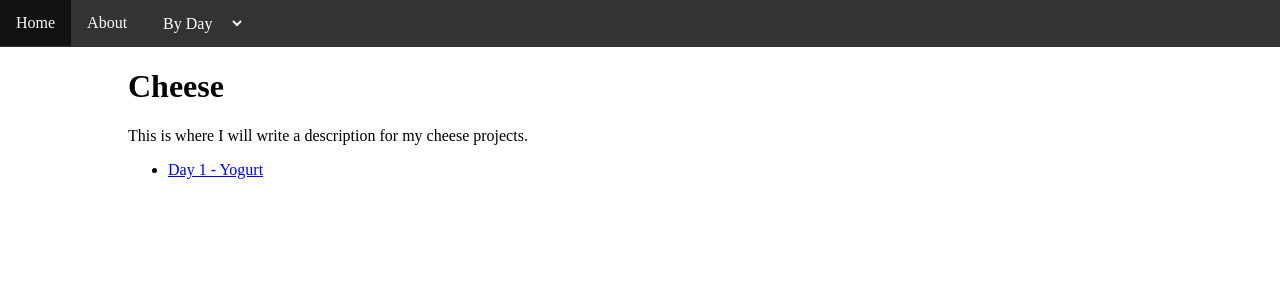
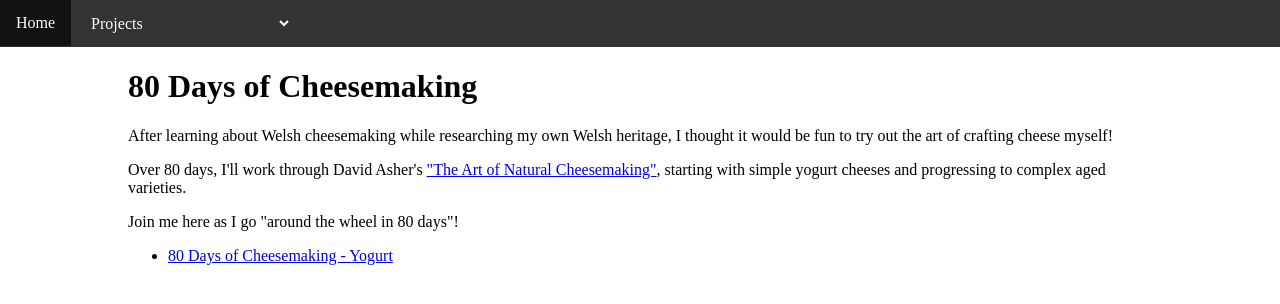
Before and after one commit to benlloyd1016/benlloyd1016.github.io, a Jekyll site: the page built from cheese.html, in a window 1280 px wide. Shown: the top 304 px of the page. Built offline with Jekyll 4.4.1, drawn with Linux system fonts in a browser that asks for light colours.

Commit message:
Routine update

```diff
--- a/_layouts/default.html
+++ b/_layouts/default.html
@@ -14,11 +14,10 @@
     <nav>
         <ul>
             <li><a href="/">Home</a></li>
-            <li><a href="/about/">About</a></li>
             <li>
                 <select onchange="location = this.value;">
-                    <option value="/">By Day</option>
-                    <option value="/cheese.html">Cheese</option>
+                    <option value="/">Projects</option>
+                    <option value="/cheese.html">80 Days of Cheesemaking</option>
                     <!-- Add other categories here -->
                   </select>
             </li>
--- a/cheese.html
+++ b/cheese.html
@@ -1,8 +1,14 @@
 ---
 layout: default
 ---
-<h1>Cheese</h1>
-<p>This is where I will write a description for my cheese projects.</p>
+<h1>80 Days of Cheesemaking</h1>
+
+<p>After learning about Welsh cheesemaking while researching my own Welsh heritage, I thought it would be fun to try out the art of crafting cheese myself!</p>
+
+<p>Over 80 days, I'll work through David Asher's <a href="https://www.theblacksheepschool.com/book-the-art-of-natural-cheesemaking">"The Art of Natural Cheesemaking"</a>, starting with simple yogurt cheeses and progressing to complex aged varieties.</p>
+
+<p>Join me here as I go "around the wheel in 80 days"!</p>
+
 <ul>
   {% for post in site.categories.cheese %}
     <li><a href="{{ post.url }}">{{ post.title }}</a></li>
--- a/index.markdown
+++ /dev/null
@@ -1,6 +0,0 @@
----
-# Feel free to add content and custom Front Matter to this file.
-# To modify the layout, see https://jekyllrb.com/docs/themes/#overriding-theme-defaults
-
-layout: home
----
```
Also changed, not shown: _posts/2024-01-01-yogurt.md (renamed from _posts/2023-12-27-first-post.markdown, +4 -8 lines), about.markdown (deleted, +0 -7 lines), house.html (deleted, +0 -9 lines), index.md (added, +22 -0 lines), notes-to-self.txt (added, +10 -0 lines), outside.html (deleted, +0 -9 lines), tunes.html (deleted, +0 -9 lines), writing.html (deleted, +0 -9 lines), 1 other file.
